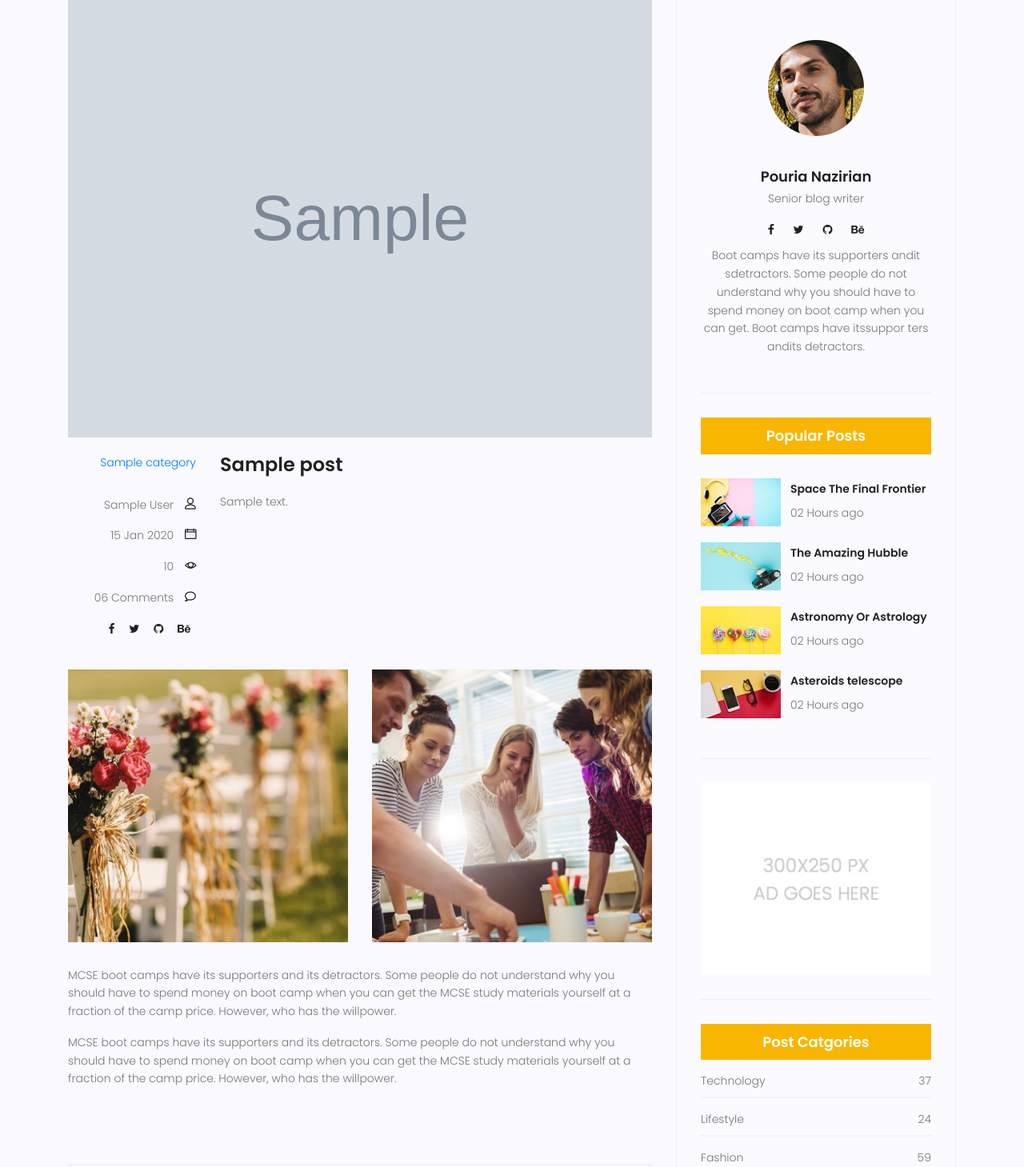
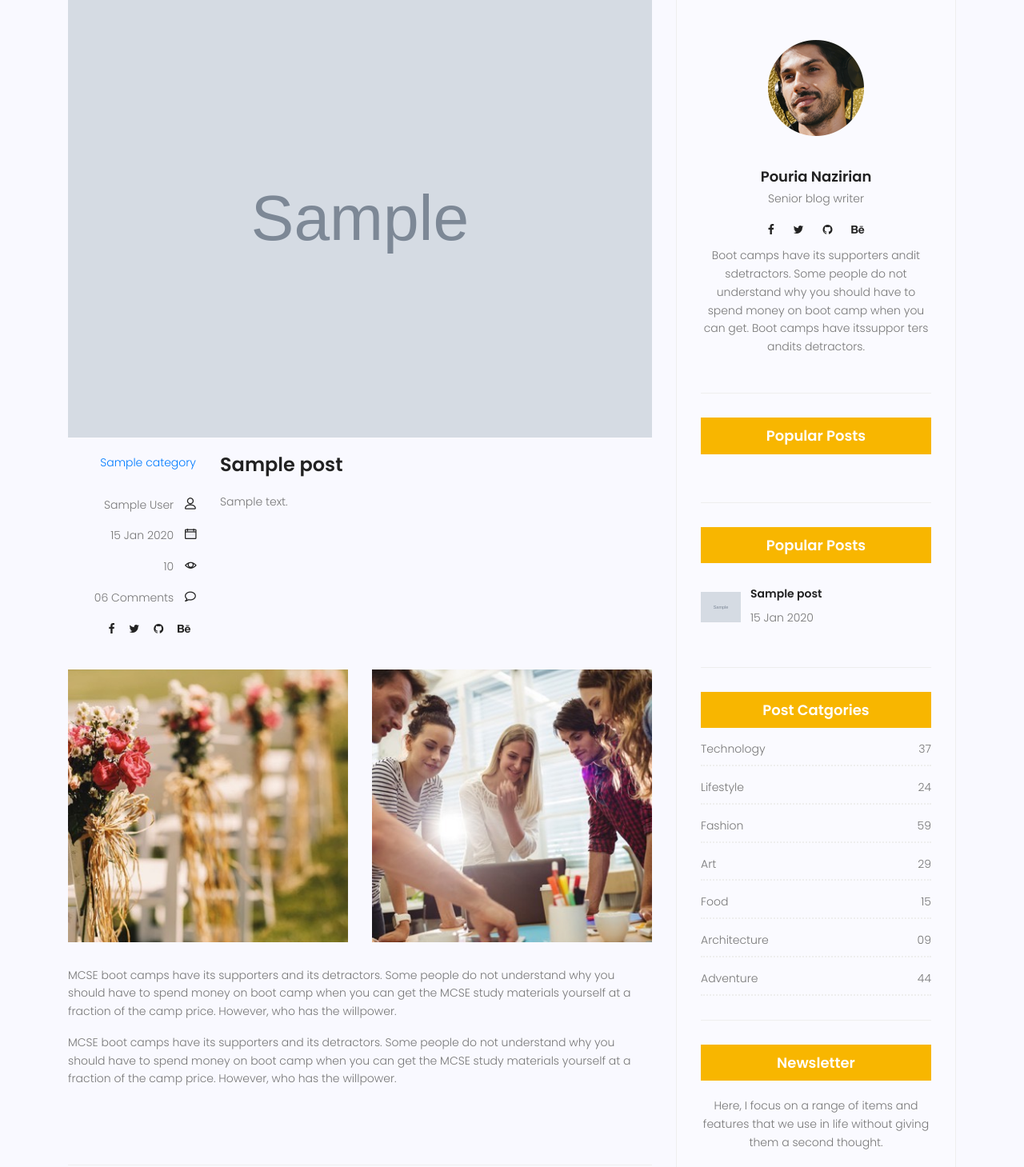
Before and after one commit to PouriCodes/StartNew, a Django app: page /blog/1 in a window 1280 px wide. Shown: the part 421-1880 px from the top of the page at 80% size. Run offline with Django 4.2, Linux system fonts and the light colour scheme; tables that the repository leaves empty hold one stand-in row (values such as "Sample post"); grey boxes marked "Sample" are stand-in pictures; some libraries are stand-ins or nearby versions.

Commit message:
popular posts images
+ popular posts

```diff
--- a/blog/templatetags/blog_tags.py
+++ b/blog/templatetags/blog_tags.py
@@ -16,3 +16,13 @@ def function():
 @register.filter
 def snippet(value,arg=20):
     return value[:arg] + ' ...' if len(value) > arg else value
+
+@register.inclusion_tag('popularposts.html')
+def popularposts():
+    posts = Post.objects.filter(status=1).order_by('published_date')[:2]
+    return {'posts': posts}
+
+@register.inclusion_tag('blog/blog-popular-posts.html')
+def latestposts(arg=3):
+    posts = Post.objects.filter(status=1).order_by('published_date')[:arg]
+    return {'posts': posts}
--- a/statics/css/main.css
+++ b/statics/css/main.css
@@ -3656,6 +3656,7 @@ body.mobile-nav-active #mobile-nav-toggle {
 
 .widget-wrap .popular-post-widget .popular-post-list .thumb img {
   width: 100%;
+  max-width:50px;
 }
 
 .widget-wrap .popular-post-widget .single-post-list {
--- a/templates/blog/blog-popular-posts.html
+++ b/templates/blog/blog-popular-posts.html
@@ -2,41 +2,16 @@
 <div class="single-sidebar-widget popular-post-widget">
   <h4 class="popular-title">Popular Posts</h4>
   <div class="popular-post-list">
+    {% for post in posts %}
     <div class="single-post-list d-flex flex-row align-items-center">
       <div class="thumb">
-        <img class="img-fluid" src="{% static 'img/blog/pp1.jpg' %}" alt="" />
+        <img class="img-fluid" src="{{post.image.url}}" alt="" />
       </div>
       <div class="details">
-        <a href="blog-single.html"><h6>Space The Final Frontier</h6></a>
-        <p>02 Hours ago</p>
+        <a href="{% url 'blog:single' pid=post.id %}"><h6>{{post.title}}</h6></a>
+        <p>{{post.published_date|date:"d M Y"}}</p>
       </div>
     </div>
-    <div class="single-post-list d-flex flex-row align-items-center">
-      <div class="thumb">
-        <img class="img-fluid" src="{% static 'img/blog/pp2.jpg' %}" alt="" />
-      </div>
-      <div class="details">
-        <a href="blog-single.html"><h6>The Amazing Hubble</h6></a>
-        <p>02 Hours ago</p>
-      </div>
-    </div>
-    <div class="single-post-list d-flex flex-row align-items-center">
-      <div class="thumb">
-        <img class="img-fluid" src="{% static 'img/blog/pp3.jpg' %}" alt="" />
-      </div>
-      <div class="details">
-        <a href="blog-single.html"><h6>Astronomy Or Astrology</h6></a>
-        <p>02 Hours ago</p>
-      </div>
-    </div>
-    <div class="single-post-list d-flex flex-row align-items-center">
-      <div class="thumb">
-        <img class="img-fluid" src="{% static 'img/blog/pp4.jpg' %}" alt="" />
-      </div>
-      <div class="details">
-        <a href="blog-single.html"><h6>Asteroids telescope</h6></a>
-        <p>02 Hours ago</p>
-      </div>
-    </div>
+    {% endfor %}
   </div>
 </div>
--- a/templates/blog/blog-single.html
+++ b/templates/blog/blog-single.html
@@ -301,7 +301,7 @@
 
           {% include 'blog/blog-popular-posts.html' %}
 
-          {% include 'blog/blog-ads.html' %}
+          {% latestposts 4 %}
 
           {% include 'blog/blog-post-categories.html' %}
 
--- /dev/null
+++ b/templates/popularposts.html
@@ -0,0 +1,5 @@
+<ul>
+  {% for post in posts %}
+  <li>{{post.title}}</li>
+  {% endfor %}
+</ul>
--- a/templates/test.html
+++ b/templates/test.html
@@ -9,6 +9,7 @@
   <body>
     <h1>Testing page</h1>
     <p>test:   {% posts as totalposts %}</p>
-    {% for post in totalposts %}<p>{{post.content|snippet:50}}</p>{% endfor %}
+    <!--{% for post in totalposts %}<p>{{post.title|snippet:50}}</p>{% endfor %}-->
+    {% popularposts %}
   </body>
 </html>
```
Also changed, not shown: media/blog/a_forex_trader_8t2lAOo.jpg (added), media/blog/ai_7DXX2UH.jpg (added), 1 other file.
